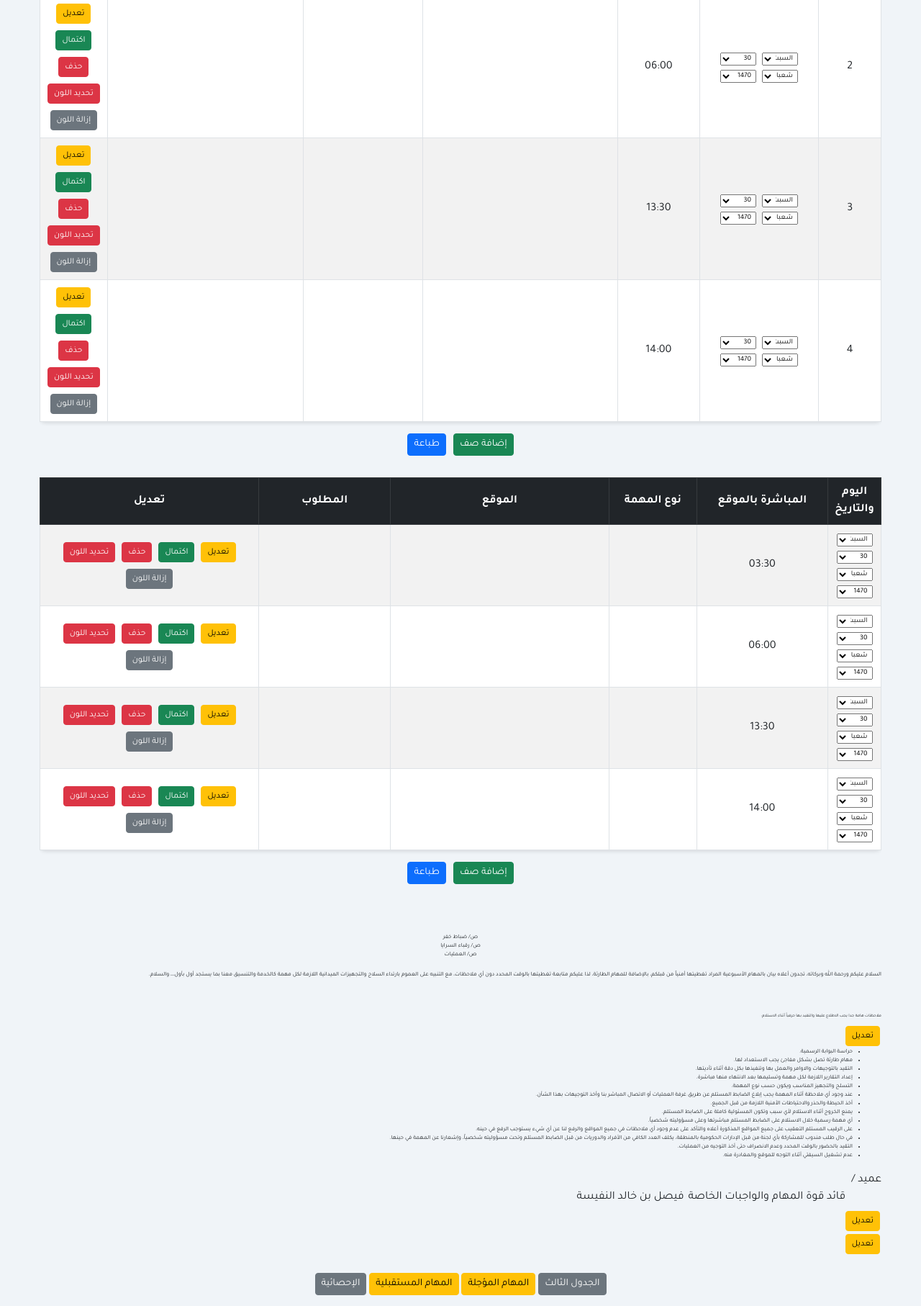
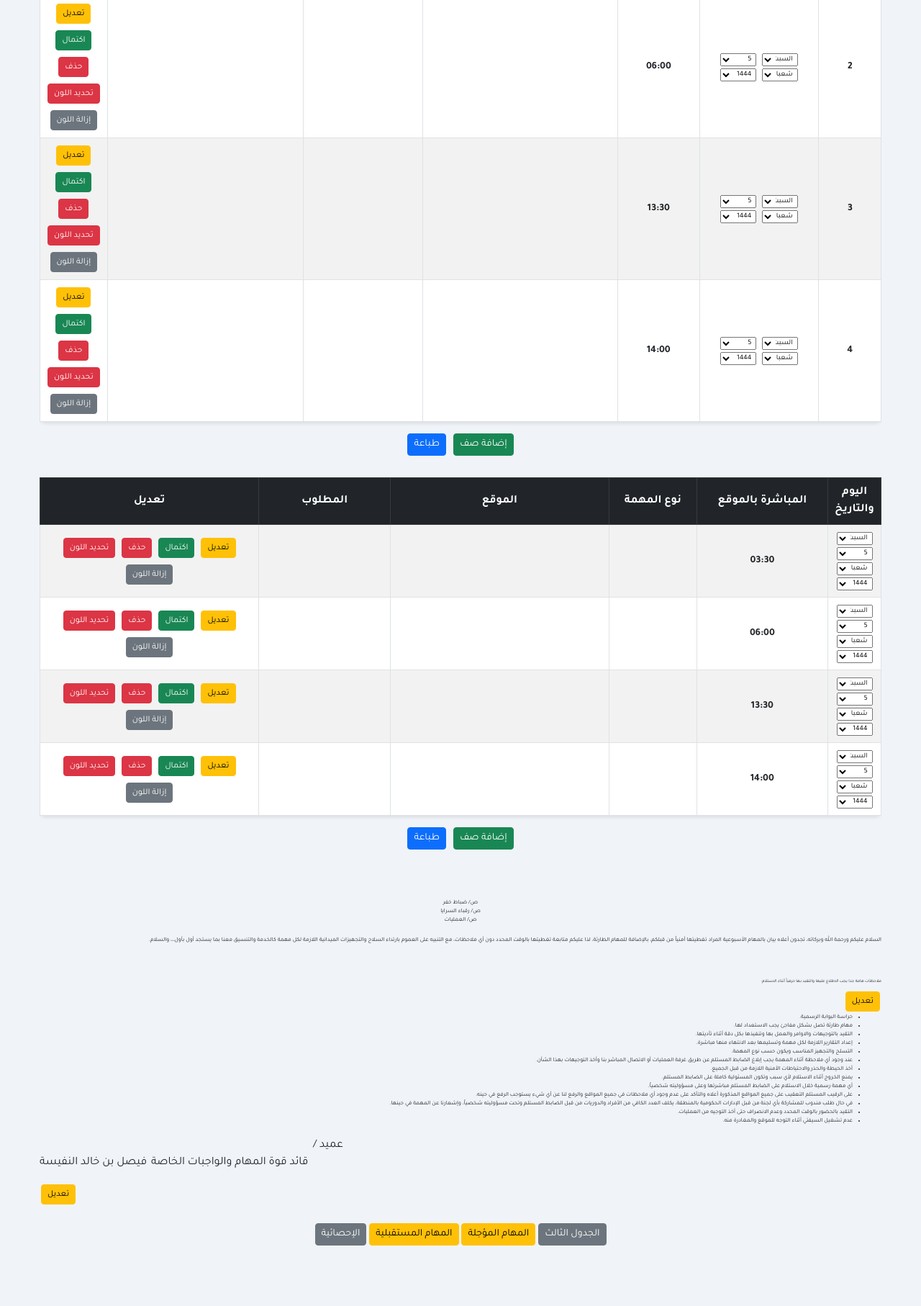
Before and after one commit to Mohamed-Anwar33/Task-schedule, a website: page index.html in a window 1280 px wide. Shown: the part 440-2254 px from the top of the page at 72% size. After the commit the page ends 2185 px from the top, so only its background shows below. Drawn offline with nearby package versions, Linux system fonts and the light colour scheme.

Commit message:
Refactor alignment and styling in index.html for improved layout and readability

```diff
--- a/index.html
+++ b/index.html
@@ -27,6 +27,7 @@
         padding: 15px;
         max-width: 1200px;
         margin: 0 auto;
+        text-align: right;
       }
       h2,
       h3,
@@ -59,6 +60,10 @@
         text-align: center;
         vertical-align: middle;
         padding: 8px;
+      }
+      .table td {
+        font-size: 14px;
+        font-weight: bold;
       }
       /* تعديل عرض الأعمدة */
       .table th:nth-child(1),
@@ -167,13 +172,22 @@
       .color-select option {
         padding: 5px;
       }
+      .notes {
+        text-align: right;
+      }
       .notes ul,
       .notes p {
         font-size: 11px;
       }
+      .signature-section {
+        text-align: left; /* تغيير المحاذاة إلى الجهة اليسرى (الشمال) */
+        width: 100%;
+      }
       .signature-section p {
-        text-align: center;
-        margin: 5px 0;
+        display: block;
+        text-align: left;
+        margin-left: 0;
+        margin-right: auto;
       }
       .time-input,
       .hijri-select,
@@ -243,6 +257,16 @@
         }
         .important-task-deep-purple {
           background-color: #ba68c8 !important;
+        }
+        /* التأكد من أن التوقيع يظهر في الجهة اليسرى عند الطباعة */
+        .signature-section {
+          text-align: left;
+          width: 100%;
+        }
+        .signature-section p {
+          text-align: left;
+          margin-left: 0;
+          margin-right: auto;
         }
       }
       @media (max-width: 430px) {
@@ -435,7 +459,7 @@
         </p>
       </div>
 
-      <div class="notes mt-5">
+      <div class="notes mt-5" style="text-align: right">
         <h5 class="editable" id="notesTitle" style="font-size: 6px">
           ملاحظات هامة جدا يجب الاطلاع عليها والتقيد بها حرفياً أثناء الاستلام:
         </h5>
@@ -486,38 +510,28 @@
           <li>عدم تشغيل السيفتي أثناء التوجه للموقع والمغادرة منه.</li>
         </ul>
 
-        <div class="signature-section">
+        <!-- قسم التوقيع المعاد مع المحاذاة إلى الجهة اليسرى (الشمال) -->
         <div class="signature-section">
           <p
             id="signatureName"
-              class="editable text-left"
+            class="editable"
             style="
               font-size: 14px;
               font-family: 'Tajawal', sans-serif;
-                text-align: left;
               line-height: 1.2;
-                width: fit-content;
-                margin: auto;
-                margin-left: 40px;
+              display: block;
               word-spacing: -1px;
               letter-spacing: -0.5px;
             "
           >
             <span>
-                <div>عميد /</div>
+              <div style="margin-left: 380px">عميد /</div>
               <div style="padding-right: 50px">
                 <span>قائد قوة المهام والواجبات الخاصة</span>
                 <span style="margin-right: 2px">فيصل بن خالد النفيسة</span>
               </div>
             </span>
           </p>
-            <button
-              class="btn btn-warning btn-sm edit-btn"
-              onclick="editText('signatureName')"
-            >
-              تعديل
-            </button>
-          </div>
           <button
             class="btn btn-warning btn-sm edit-btn"
             onclick="editText('signatureName')"
@@ -1188,21 +1202,9 @@
           for (let row of rows) {
             const offset = tableId === "mainTable1" ? 1 : 0;
             const dateCell = row.cells[0 + offset];
-            const weekDay = dateCell.querySelector(
-              "select[name='week-day']"
-            ).value;
-            const day = dateCell.querySelector(
-              "select[name='hijri-day']"
-            ).value;
-            const month = dateCell.querySelector(
-              "select[name='hijri-month']"
-            ).value;
-            const year = dateCell.querySelector(
-              "select[name='hijri-year']"
-            ).value;
-            const dateText = `${weekDay} ${day} ${
-              hijriMonths[month - 1]
-            }، ${year} هـ`;
+            const dateText = `${weekDay} ${hijriDay} ${
+              hijriMonths[hijriMonth - 1]
+            }، ${hijriYear} هـ`;
             dateCell.innerHTML = `
               <select class="hijri-select" name="week-day">
                 ${weekDays
@@ -1219,7 +1221,7 @@
                   .map(
                     (day) =>
                       `<option value="${day}" ${
-                        day === parseInt(day) ? "selected" : ""
+                        day === hijriDay ? "selected" : ""
                       }>${day}</option>`
                   )
                   .join("")}
@@ -1229,7 +1231,7 @@
                   .map(
                     (m, i) =>
                       `<option value="${i + 1}" ${
-                        i + 1 === parseInt(month) ? "selected" : ""
+                        i + 1 === hijriMonth ? "selected" : ""
                       }>${m}</option>`
                   )
                   .join("")}
@@ -1239,7 +1241,7 @@
                   .map(
                     (year) =>
                       `<option value="${year}" ${
-                        year === parseInt(year) ? "selected" : ""
+                        year === hijriYear ? "selected" : ""
                       }>${year}</option>`
                   )
                   .join("")}
```
Lines whose indentation alone changed are shown as unchanged.
